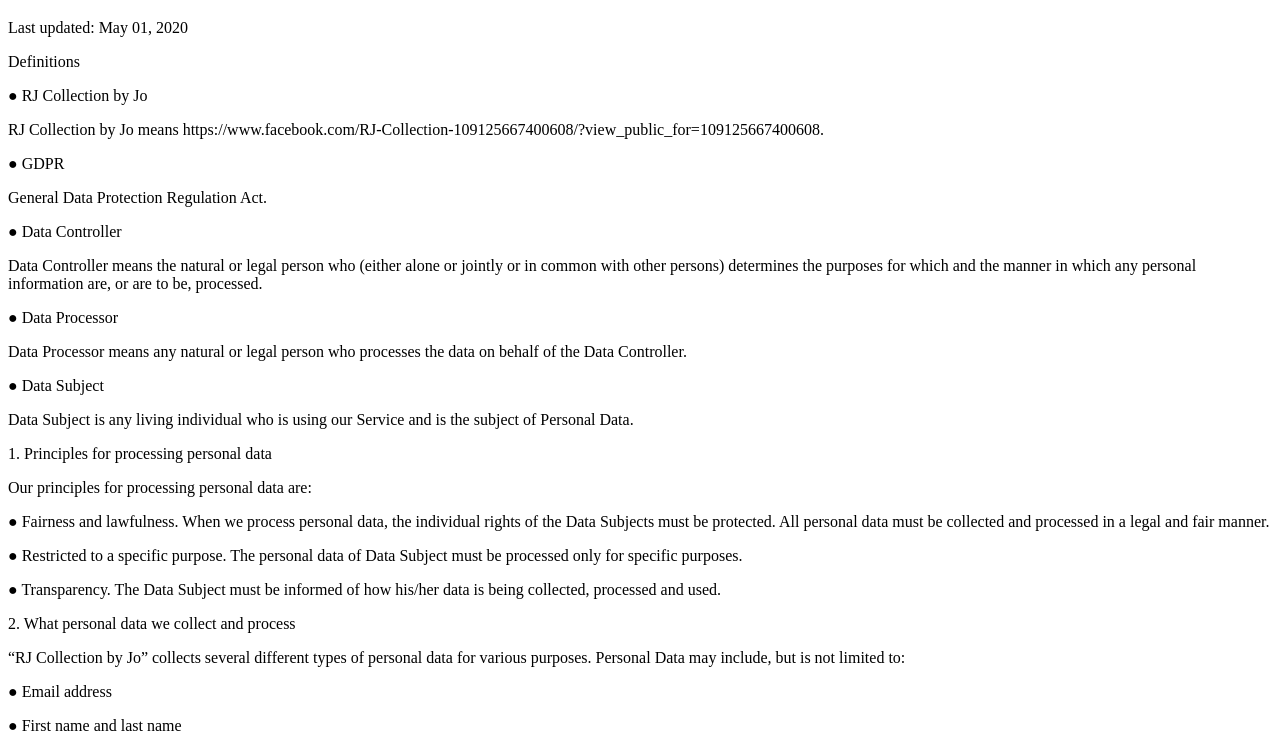
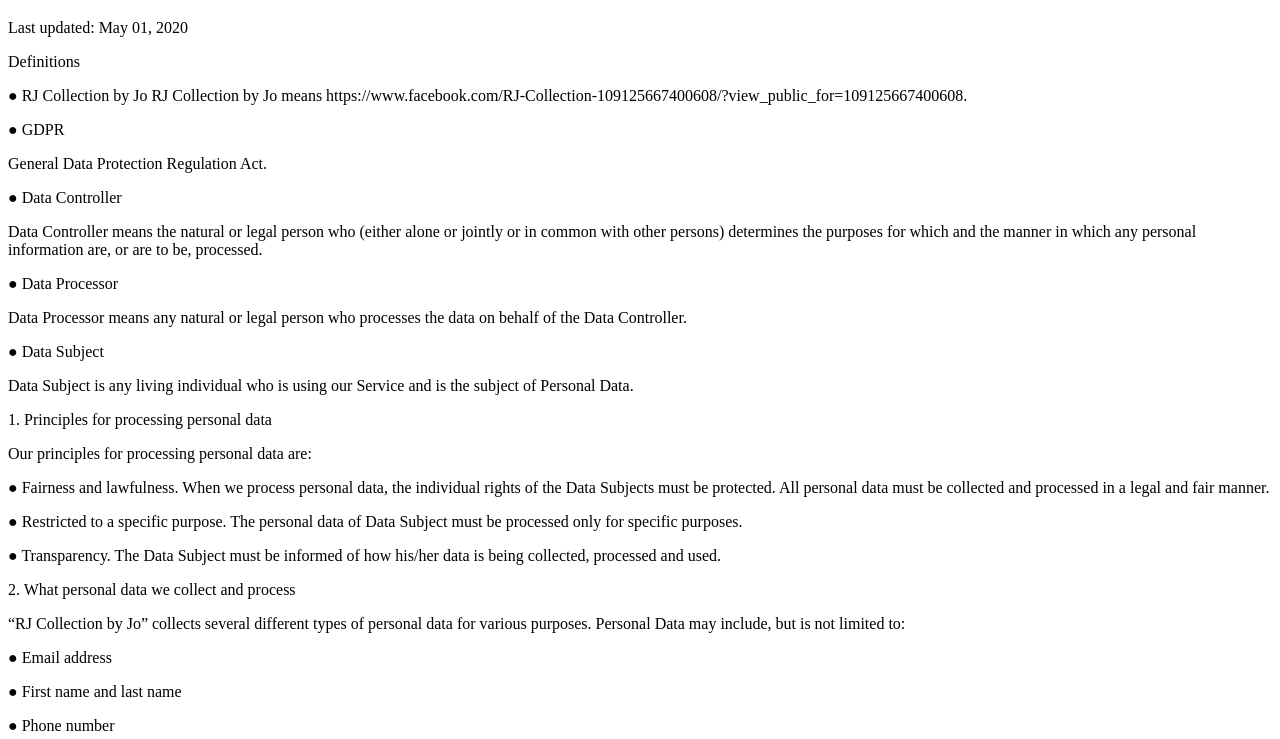
Before and after one commit to RJ-Collection-by-Jo/RJ-Collection-by-Jo.github.io, a plain HTML site: page index.html in a window 1280 px wide. Shown: the part 61-800 px from the top of the page. Drawn offline with Linux system fonts and the light colour scheme.

Commit message:
modification1

```diff
--- a/index.html
+++ b/index.html
@@ -8,8 +8,8 @@
 
 <p>Definitions</p>
 
-<p>●	RJ Collection by Jo </p>
-<p>RJ Collection by Jo means https://www.facebook.com/RJ-Collection-109125667400608/?view_public_for=109125667400608.</p>
+<p>●	RJ Collection by Jo
+RJ Collection by Jo means https://www.facebook.com/RJ-Collection-109125667400608/?view_public_for=109125667400608.</p>
 
 <p>●	GDPR</p>
 <p>General Data Protection Regulation Act.</p>
```
